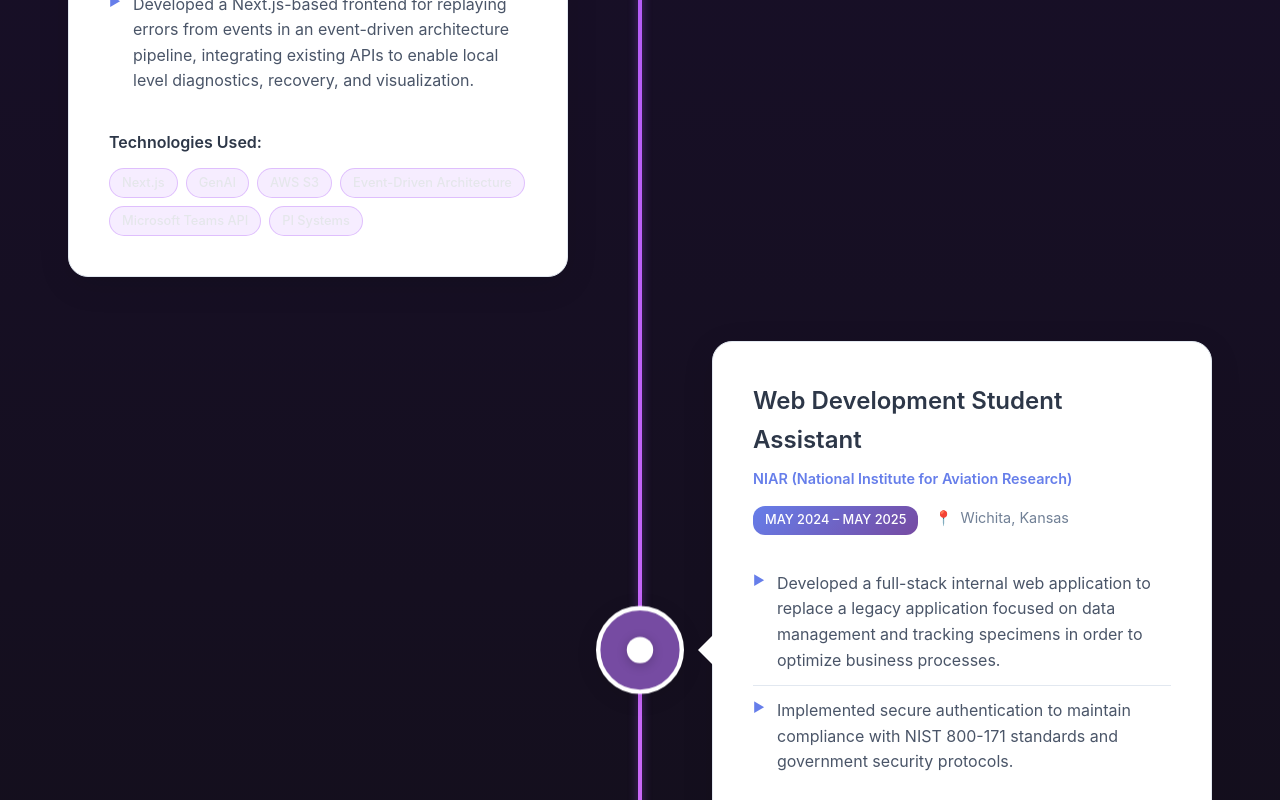
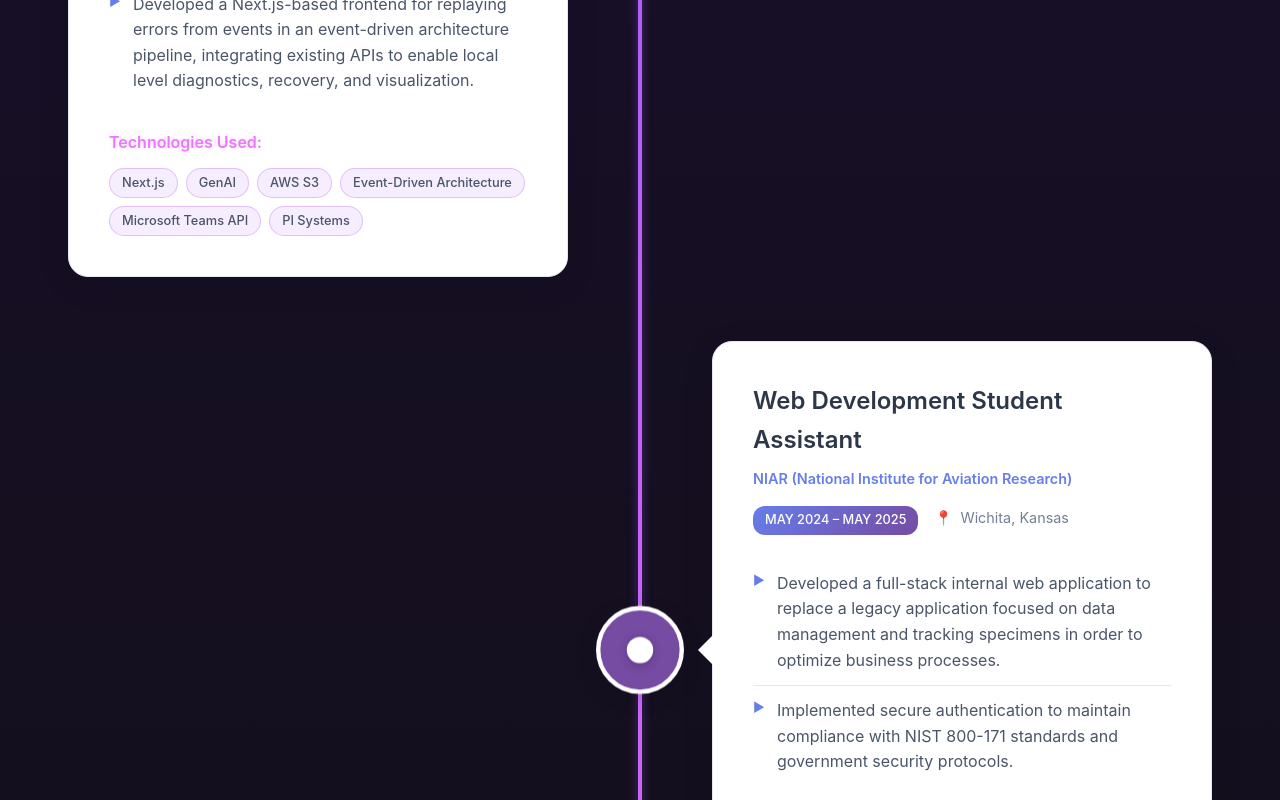
Before and after one commit to phoozies/my-portfolio, a React (Vite) app in the folder my-portfolio/: page / in a window 1280 px wide. Shown: the part 3180-3980 px from the top of the page. Built offline with nearby package versions, Linux system fonts and the light colour scheme.

Commit message:
feat: tech tags style update

```diff
--- a/my-portfolio/src/components/Experience.css
+++ b/my-portfolio/src/components/Experience.css
@@ -235,14 +235,33 @@
 .technologies h4 {
   font-size: 1rem;
   font-weight: 600;
-  color: #2d3748;
+  color: #e879f9;
   margin-bottom: 0.75rem;
+  text-shadow: 0 0 5px rgba(232, 121, 249, 0.3);
+}
+
+.tech-tags {
+  display: flex;
+  flex-wrap: wrap;
+  gap: 0.5rem;
+}
+
+.tech-tag {
+  color: #4a5568 !important;
+  padding: 0.25rem 0.75rem;
+  border-radius: 16px;
+  font-size: 0.8rem;
+  font-weight: 500;
+  border: 1px solid rgba(168, 85, 247, 0.3);
+  backdrop-filter: blur(5px);
+  transition: all 0.3s ease;
 }
 
 .tech-tag:hover {
-  background: linear-gradient(135deg, #667eea 0%, #764ba2 100%);
-  color: white;
+  background: linear-gradient(135deg, #a855f7 0%, #e879f9 100%);
+  color: white !important;
   transform: translateY(-1px);
+  box-shadow: 0 4px 15px rgba(168, 85, 247, 0.4);
 }
 
 .experience-summary {
```
